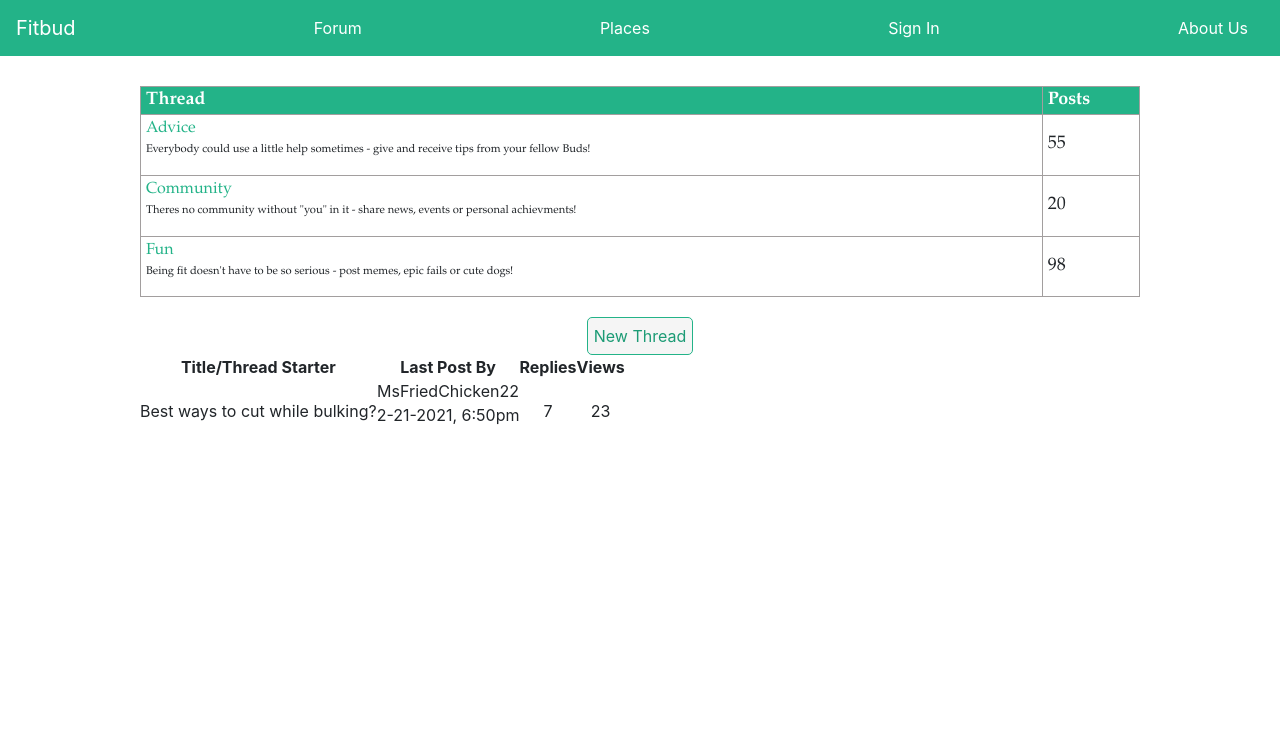
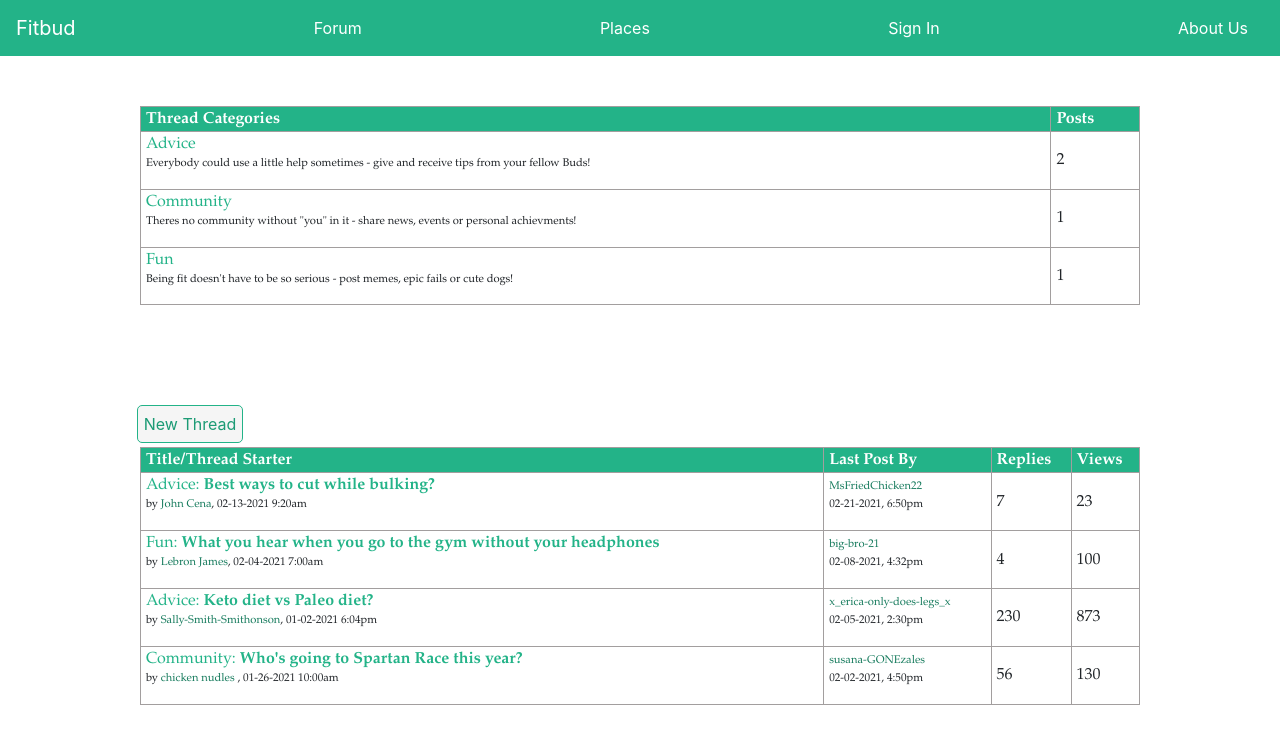
Before and after one commit to CUNYTechPrep/project-starter, a React (Create React App) app in the folder client/: page /forum in a window 1280 px wide. Shown: the top 744 px of the page. Built offline with nearby package versions, Linux system fonts and the light colour scheme.

Commit message:
Style ThreadStarterTable components
-Add color and table layout
-Add more 'threads' to the table

```diff
--- a/client/src/components/ThreadCategoryTable.css
+++ b/client/src/components/ThreadCategoryTable.css
@@ -4,13 +4,12 @@
   box-sizing: border-box;
 }
 
-.thread-table {
+.thread-category-table {
   width: 1000px;
-  font-size: large;
-  margin-top: 30px;
+  margin-top: 50px;
   font-family: 'Garamond', sans-serif;
 }
-.thread-table th {
+.thread-category-table th {
   background-color: hsl(162, 67%, 42%);
   border: 1.2px solid rgb(162, 158, 158);
   text-align: left;
@@ -18,7 +17,7 @@
   padding-left: 5px;
 }
 
-.thread-table td {
+.thread-category-table td {
   text-align: left;
   border: 1.1px solid rgb(162, 158, 158);
   padding-left: 5px;
@@ -42,6 +41,8 @@
   position: relative;
   border-radius: 5px;
   background-color: rgba(245, 245, 245, 0.986);
+  margin-top: 100px;
+  margin-left: -900px;
 }
 
 .new-thread-button:hover {
--- a/client/src/components/ThreadCategoryTable.js
+++ b/client/src/components/ThreadCategoryTable.js
@@ -5,7 +5,7 @@ import './ThreadCategoryTable.css';
 function ThreadCategoryTable(props) {
   return (
     <section>
-      <table className="thread-table">
+      <table className="thread-category-table">
         <ThreadCategoryTableRow />
       </table>
     </section>
--- a/client/src/components/ThreadCategoryTableRow.js
+++ b/client/src/components/ThreadCategoryTableRow.js
@@ -1,10 +1,10 @@
 import React from 'react';
 
-function ThreadRow(props) {
+function ThreadCategoryTableRow(props) {
   return (
     <>
       <tr>
-        <th>Thread</th>
+        <th>Thread Categories</th>
         <th>Posts</th>
       </tr>
       <tr>
@@ -15,7 +15,7 @@ function ThreadRow(props) {
             from your fellow Buds!
           </p>
         </td>
-        <td>55</td>
+        <td>2</td>
       </tr>
 
       <tr>
@@ -26,7 +26,7 @@ function ThreadRow(props) {
             personal achievments!
           </p>
         </td>
-        <td>20</td>
+        <td>1</td>
       </tr>
       <tr>
         <td>
@@ -36,10 +36,10 @@ function ThreadRow(props) {
             cute dogs!
           </p>
         </td>
-        <td>98</td>
+        <td>1</td>
       </tr>
     </>
   );
 }
 
-export default ThreadRow;
+export default ThreadCategoryTableRow;
--- /dev/null
+++ b/client/src/components/ThreadStarterTable.css
@@ -0,0 +1,36 @@
+* {
+  margin: 0;
+  padding: 0;
+  box-sizing: border-box;
+}
+
+.thread-starter-table {
+  width: 1000px;
+  margin-top: 4px;
+  font-family: 'Garamond', sans-serif;
+}
+.thread-starter-table th {
+  background-color: hsl(162, 67%, 42%);
+  border: 1.2px solid rgb(162, 158, 158);
+  text-align: left;
+  color: white;
+  padding-left: 5px;
+}
+
+.thread-starter-table td {
+  text-align: left;
+  border: 1.1px solid rgb(162, 158, 158);
+  padding-left: 5px;
+}
+
+.thread-starter-title {
+  color: hsl(162, 67%, 42%);
+}
+
+.thread-starter-info {
+  font-size: 0.7rem;
+}
+
+.starter-user {
+  color: hsl(162, 68%, 29%);
+}
--- a/client/src/components/ThreadStarterTable.js
+++ b/client/src/components/ThreadStarterTable.js
@@ -1,10 +1,11 @@
 import React from 'react';
 import ThreadStarterTableRow from './ThreadStarterTableRow';
+import './ThreadStarterTable.css';
 
 function ThreadStarterTable(props) {
   return (
     <section>
-      <table>
+      <table className="thread-starter-table">
         <ThreadStarterTableRow />
       </table>
     </section>
--- a/client/src/components/ThreadStarterTableRow.js
+++ b/client/src/components/ThreadStarterTableRow.js
@@ -10,13 +10,82 @@ function ThreadStarterTableRow(props) {
         <th> Views</th>
       </tr>
       <tr>
-        <td>Best ways to cut while bulking?</td>
         <td>
-          MsFriedChicken22
-          <p>2-21-2021, 6:50pm</p>
+          <text className="thread-starter-title">
+            Advice: <b>Best ways to cut while bulking?</b>
+          </text>
+          <p className="thread-starter-info">
+            by <text className="starter-user">John Cena</text>, 02-13-2021
+            9:20am
+          </p>
+        </td>
+        <td>
+          <text className="starter-user thread-starter-info">
+            MsFriedChicken22
+          </text>
+          <p className="thread-starter-info">02-21-2021, 6:50pm</p>
         </td>
         <td>7</td>
         <td>23</td>
+      </tr>
+
+      <tr>
+        <td>
+          <text className="thread-starter-title">
+            Fun:{' '}
+            <b>What you hear when you go to the gym without your headphones</b>
+          </text>
+          <p className="thread-starter-info">
+            by <text className="starter-user">Lebron James</text>, 02-04-2021
+            7:00am
+          </p>
+        </td>
+        <td>
+          <text className="starter-user thread-starter-info">big-bro-21</text>
+          <p className="thread-starter-info">02-08-2021, 4:32pm</p>
+        </td>
+        <td>4</td>
+        <td>100</td>
+      </tr>
+
+      <tr>
+        <td>
+          <text className="thread-starter-title">
+            Advice: <b>Keto diet vs Paleo diet?</b>
+          </text>
+          <p className="thread-starter-info">
+            by <text className="starter-user">Sally-Smith-Smithonson</text>,
+            01-02-2021 6:04pm
+          </p>
+        </td>
+        <td>
+          <text className="starter-user thread-starter-info">
+            x_erica-only-does-legs_x
+          </text>
+          <p className="thread-starter-info">02-05-2021, 2:30pm</p>
+        </td>
+        <td>230</td>
+        <td>873</td>
+      </tr>
+
+      <tr>
+        <td>
+          <text className="thread-starter-title">
+            Community: <b>Who's going to Spartan Race this year?</b>
+          </text>
+          <p className="thread-starter-info">
+            by <text className="starter-user">chicken nudles </text>, 01-26-2021
+            10:00am
+          </p>
+        </td>
+        <td>
+          <text className="starter-user thread-starter-info">
+            susana-GONEzales
+          </text>
+          <p className="thread-starter-info">02-02-2021, 4:50pm</p>
+        </td>
+        <td>56</td>
+        <td>130</td>
       </tr>
     </>
   );
```
